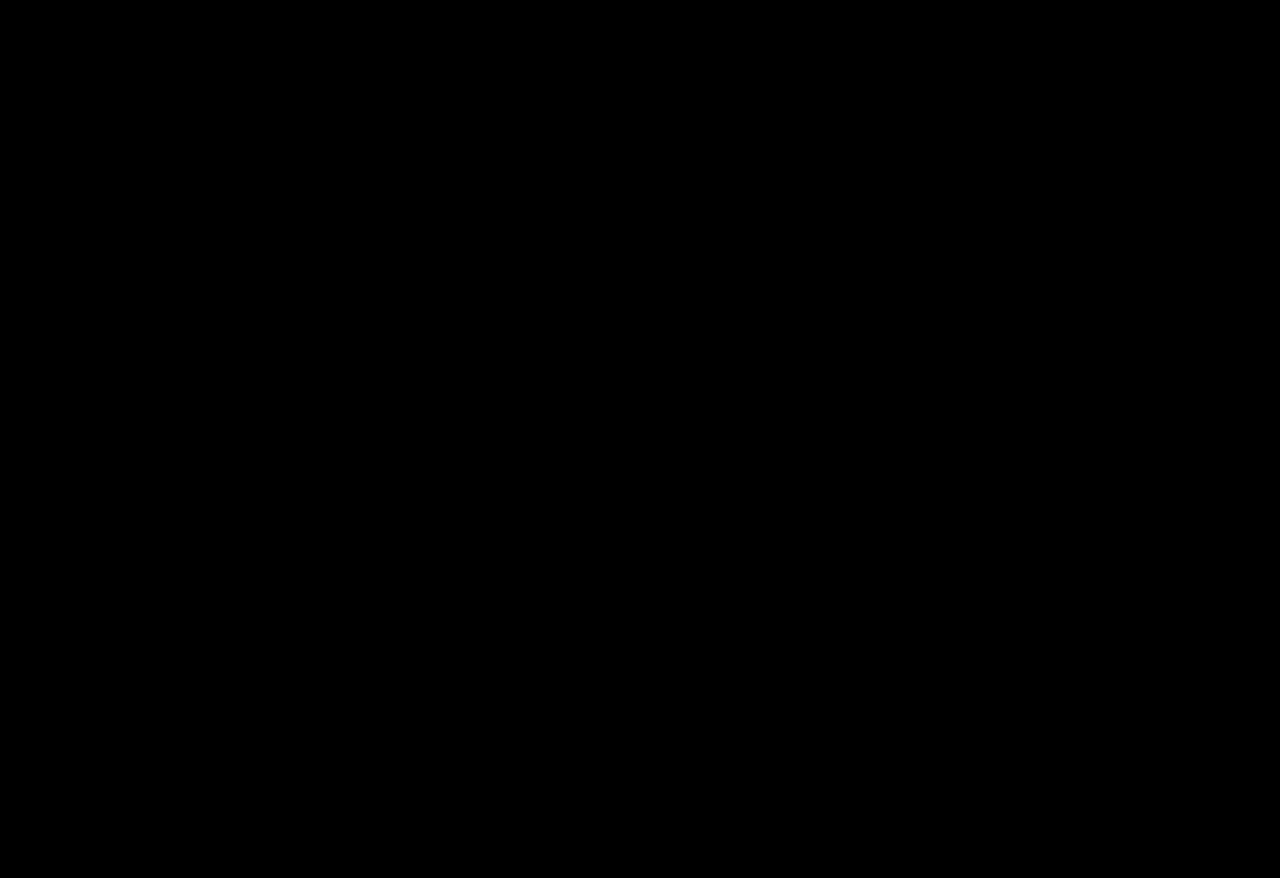
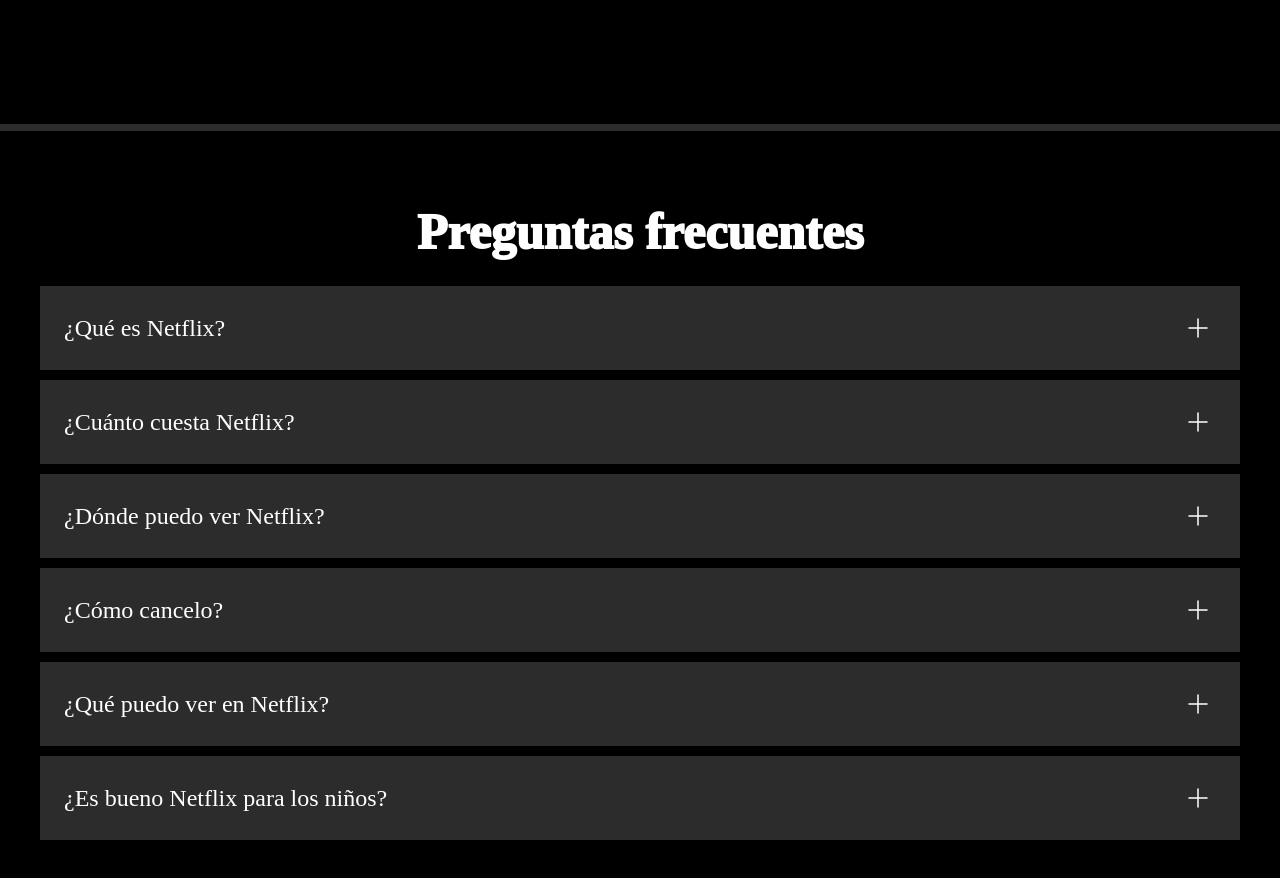
Before and after one commit to Josue-code-lanch/Netflix-clon, a React (Vite) app: page / in a window 1280 px wide. Shown: the part 3700-4578 px from the top of the page. Before the commit the page ends 3824 px from the top, so only its background shows below. Built offline with nearby package versions, Linux system fonts and the light colour scheme; a web font is replaced by a local one.

Commit message:
Creando el componente para la seccion de Preguntas Frecuentes, y dandole estilos

```diff
--- a/src/App.css
+++ b/src/App.css
@@ -1,4 +1,19 @@
 .container {
   font-family: "DM Sans Variable";
   max-width: 100%;
+  box-sizing: border-box;
 }
+
+.questions {
+  width: 100%;
+  border-top: 7px solid rgb(44, 44, 44);
+  padding: 72px 0 72px 0;
+}
+
+.questions-title {
+  font-size: 50px;
+  font-weight: 1000;
+  text-align: center;
+  margin: 0;
+  margin-bottom: 25px;
+}
--- a/src/App.jsx
+++ b/src/App.jsx
@@ -2,6 +2,7 @@
 import Content from "./Components/Content";
 import SectionInfo from "./Components/SectionInfo";
 import SectionReverseInfo from "./Components/SectionReverseInfo";
+import PreguntasFrecuentes from "./Components/PreguntasFrecuentes";
 import "./App.css";
 
 function App() {
@@ -35,6 +36,45 @@
         }
         img={"kids.png"}
       />
+      <div className="questions">
+        <h2 className="questions-title">Preguntas frecuentes</h2>
+        <PreguntasFrecuentes
+          pregunta={"¿Qué es Netflix?"}
+          respuesta={
+            "Netflix es un servicio que ofrece una gran variedad de películas, series y documentales premiados en casi cualquier pantalla conectada a internet. Todo lo que quieras ver, sin límites ni comerciales, a un costo muy accesible. Siempre hay algo nuevo por descubrir, ¡y todas las semanas se agregan más películas y series!"
+          }
+        />
+        <PreguntasFrecuentes
+          pregunta={"¿Cuánto cuesta Netflix?"}
+          respuesta={
+            "Disfruta Netflix en tu smartphone, tablet, smart TV, laptop o dispositivo de streaming, todo por una tarifa plana mensual. Planes desde $ 4.299 hasta $ 9.699 al mes (sin impuestos incluidos). Sin costos adicionales ni contratos."
+          }
+        />
+        <PreguntasFrecuentes
+          pregunta={"¿Dónde puedo ver Netflix?"}
+          respuesta={
+            "Disfruta donde quieras, cuando quieras. Inicia sesión en tu cuenta de Netflix para ver contenido al instante a través de netflix.com desde tu computadora personal o en cualquier dispositivo con conexión a internet que cuente con la app de Netflix, como smart TV, smartphones, tablets, reproductores multimedia y consolas de juegos.Además, puedes descargar tus series favoritas con la app para iOS o Android. Con la función de descarga, puedes ver contenido donde vayas y sin conexión a internet. Lleva Netflix contigo adonde sea."
+          }
+        />
+        <PreguntasFrecuentes
+          pregunta={"¿Cómo cancelo?"}
+          respuesta={
+            "Netflix es flexible. Sin contratos molestos ni compromisos. Cancela la membresía online con solo dos clics. No hay cargos por cancelación. Empieza y termina cuando quieras."
+          }
+        />
+        <PreguntasFrecuentes
+          pregunta={"¿Qué puedo ver en Netflix?"}
+          respuesta={
+            "Netflix tiene un amplio catálogo de películas, series, documentales, animes, originales premiados y más. Todo lo que quieras ver, cuando quieras."
+          }
+        />
+        <PreguntasFrecuentes
+          pregunta={"¿Es bueno Netflix para los niños?"}
+          respuesta={
+            "La experiencia de Netflix para niños está incluida en la membresía para que los padres tengan el control mientras los peques disfrutan series y películas familiares en su propio espacio. Los perfiles para niños incluyen controles parentales protegidos por PIN que te permiten restringir el contenido que pueden ver los niños en función de la clasificación por edad y bloquear determinados títulos que no quieras que los niños vean."
+          }
+        />
+      </div>
     </div>
   );
 }
--- /dev/null
+++ b/src/Components/PreguntasFrecuentes.jsx
@@ -0,0 +1,34 @@
+import React, { useState } from "react";
+import "../Styles/PreguntasFrecuentes.css";
+
+export default function PreguntasFrecuentes({ pregunta, respuesta }) {
+  const [mostrarRespuesta, setMostrarRespuesta] = useState(false);
+
+  const handleMostrarRespuesta = () => {
+    setMostrarRespuesta(!mostrarRespuesta);
+  };
+
+  return (
+    <>
+      <section onClick={handleMostrarRespuesta} className="pregunta">
+        <p>{pregunta}</p>
+        <svg
+          xmlns="http://www.w3.org/2000/svg"
+          width="36"
+          height="36"
+          fill="none"
+          viewBox="0 0 24 24"
+        >
+          <path fill="transparent" d="M0 0h24v24H0z" />
+          <path
+            stroke="#fff"
+            stroke-linecap="round"
+            stroke-linejoin="round"
+            d="M12 6v12M6 12h12"
+          />
+        </svg>
+      </section>
+      {mostrarRespuesta && <p className="respons">{respuesta}</p>}
+    </>
+  );
+}
--- /dev/null
+++ b/src/Styles/PreguntasFrecuentes.css
@@ -0,0 +1,33 @@
+.pregunta {
+  display: flex;
+  flex-direction: row;
+  justify-content: space-between;
+  align-items: center;
+  background-color: rgb(44, 44, 44);
+  width: 90%;
+  margin: 0 auto;
+  padding: 24px;
+  cursor: pointer;
+  transition: 0.3s ease;
+  margin-top: 10px;
+  font-weight: 500;
+}
+.respons {
+  background-color: rgb(44, 44, 44);
+  width: 90%;
+  margin: 0 auto;
+  border-top: 1px solid black;
+  font-size: 24px;
+  padding: 24px;
+  font-weight: 500;
+}
+
+.pregunta p {
+  font-size: 24px;
+  text-align: left;
+  margin: 0;
+}
+
+.pregunta:hover {
+  background-color: rgb(63, 63, 63);
+}
--- a/src/index.css
+++ b/src/index.css
@@ -22,6 +22,7 @@
   color: var(--color-texto);
   font-family: sans-serif;
   margin: 0;
+  box-sizing: border-box;
 }
 
 .background {
```
Also changed, not shown: src/assets/plus.svg (added).
